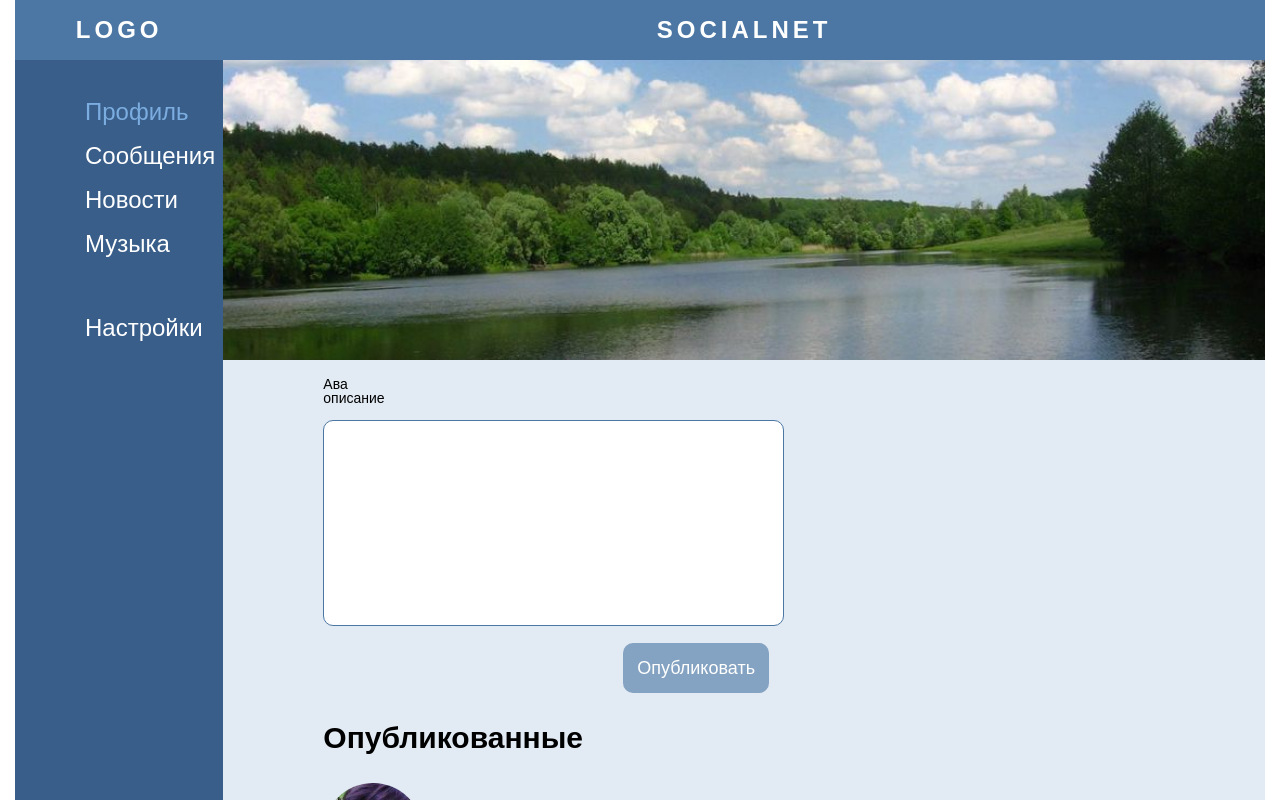
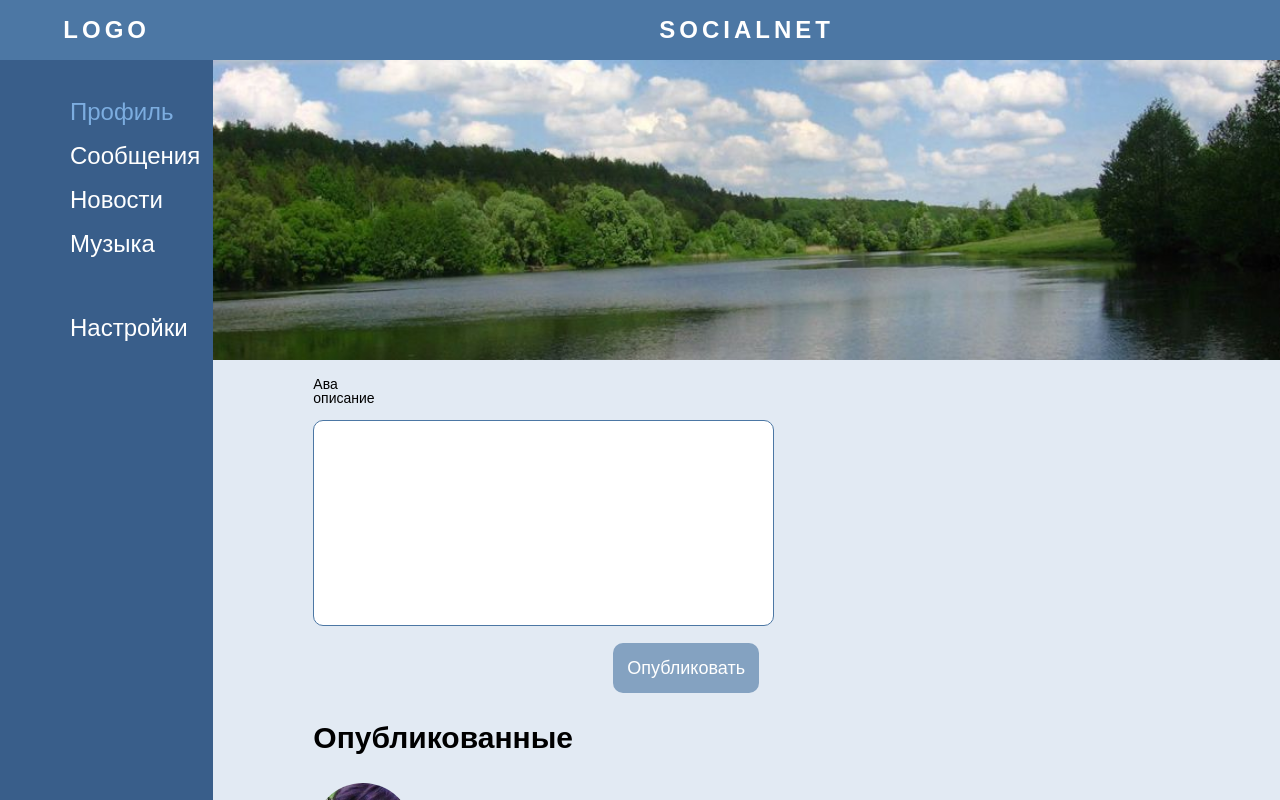
Before and after one commit to OlexaSS/social-network, a React (Create React App) app: page /profile in a window 1280 px wide. Shown: the top 800 px of the page. Built offline with nearby package versions, Linux system fonts and the light colour scheme.

Commit message:
32. ref virtual DOM onClick

```diff
--- a/src/App.css
+++ b/src/App.css
@@ -35,8 +35,8 @@ button::-moz-focus-inner {
 .app-wrapper{
   max-width: 1920px;
   margin: 0 auto;
-  padding-left: 15px;
-  padding-right: 15px;
+  /* padding-left: 15px;
+  padding-right: 15px; */
 
   display: grid;
   grid-template-rows: 60px 1fr;
--- a/src/components/profile/myPosts/MyPosts.jsx
+++ b/src/components/profile/myPosts/MyPosts.jsx
@@ -6,21 +6,27 @@ import Post from "./post/Post";
 const MyPosts = (props) => {
 
 
-    let postElement = props.posts.map(
+    let postElements = props.posts.map(
             p => <Post message={p.post} likesCount={p.likes} />
         );
 
+    let newPostElement = React.createRef(); //создаем пустую ссылку для тексареи
+
+
+    let addPost = () =>{
+        let text = newPostElement.current.value;
+        alert(text);
+    }
+
     return (
         <div className={s.posts}>
-            <form>
-                <div>
-                    <textarea rows="10" cols="40"></textarea>
-                </div>
-                <button className={s.form__btn}>Опубликовать</button>
-            </form>
+            <div>
+                <textarea rows="10" cols="40" ref={newPostElement}></textarea> {/*привязываем елемент к пустой ссылке*/}
+            </div>
+            <button className={s.form__btn} onClick={ addPost }>Опубликовать</button>
             <div className={s.post__arhives}>
                 <h3>Опубликованные</h3>
-                {postElement}   {/*отрисовываем jsx элементы из нового массива */}
+                {postElements}   {/*отрисовываем jsx элементы из нового массива */}
             </div>
         </div>
     );
--- a/src/index.css
+++ b/src/index.css
@@ -1,5 +1,6 @@
 body {
   margin: 0;
+  padding: 0;
   font-family: -apple-system, BlinkMacSystemFont, 'Segoe UI', 'Roboto', 'Oxygen',
     'Ubuntu', 'Cantarell', 'Fira Sans', 'Droid Sans', 'Helvetica Neue',
     sans-serif;
```
Also changed, not shown: 1 other file (tests, documents, lock files or other folders).
